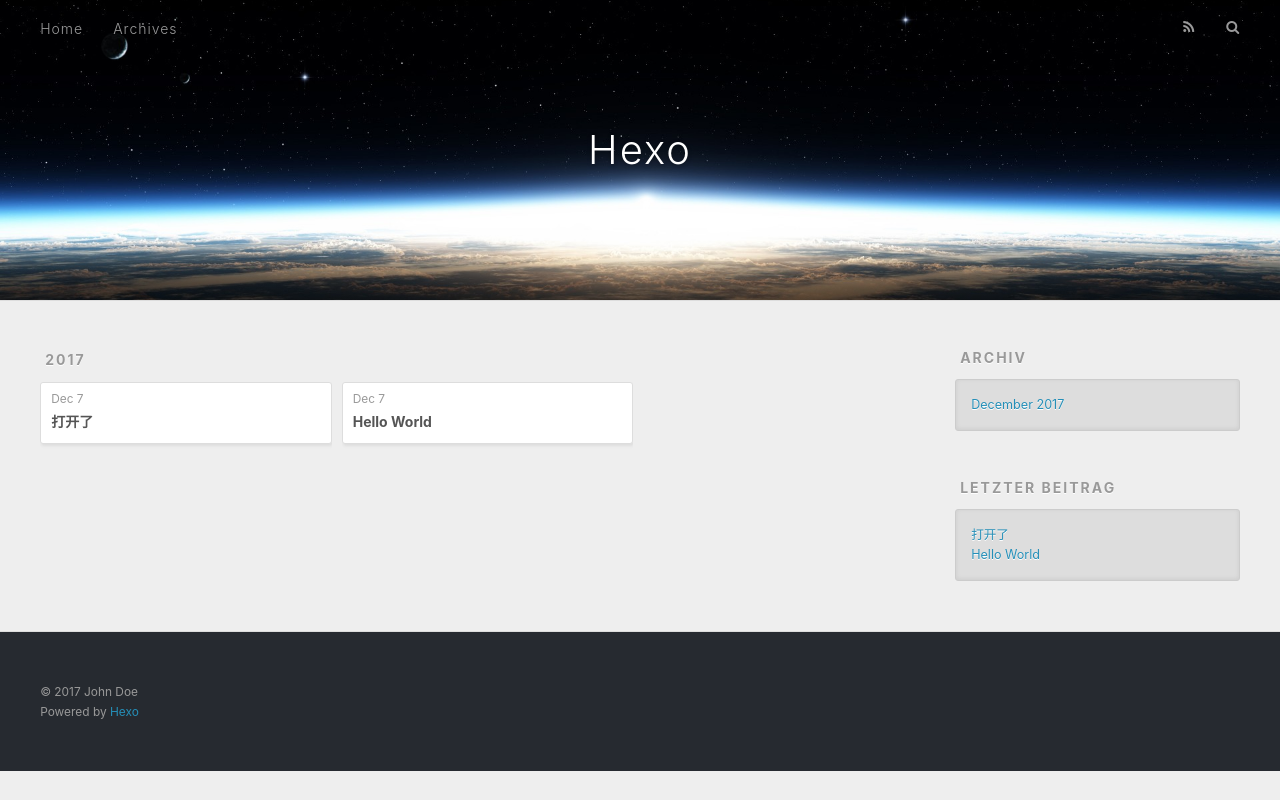
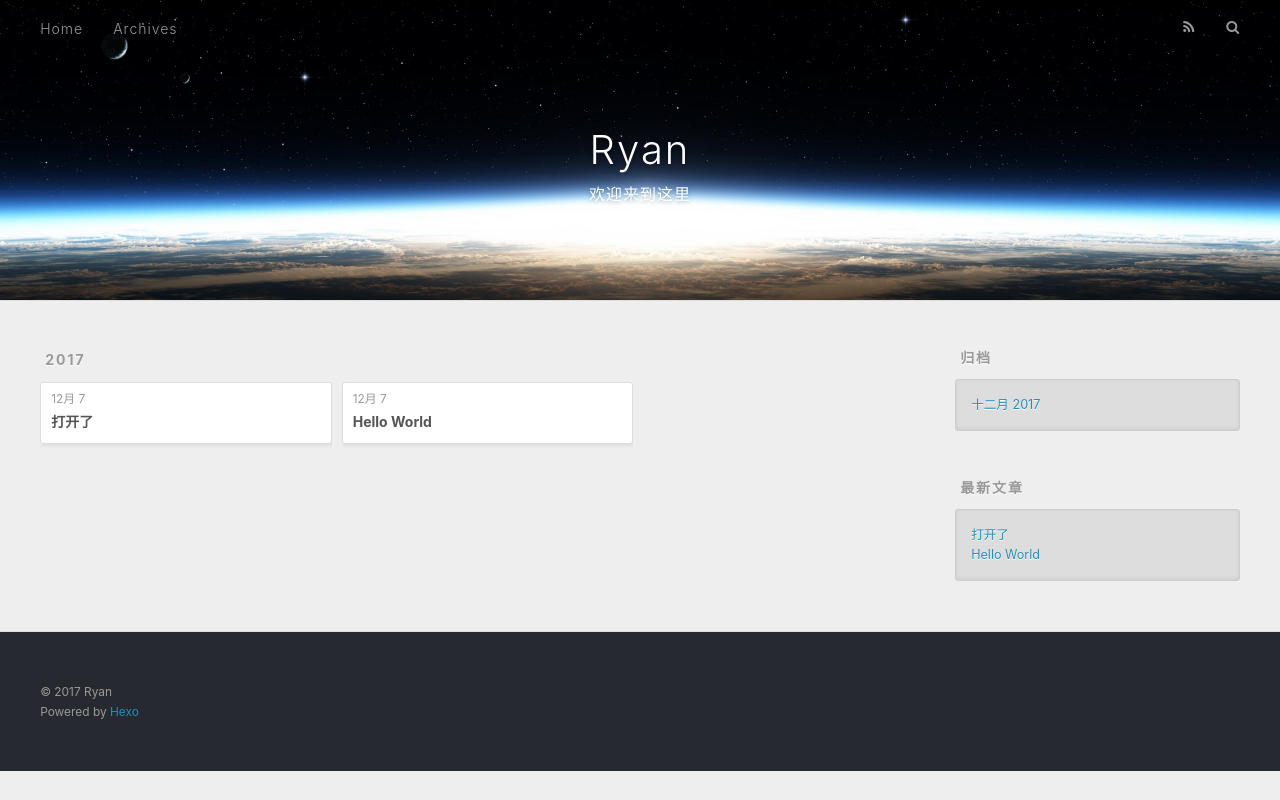
Before and after one commit to zouyajun/zouyajun.github.io, a plain HTML site: page archives/2017/12/index.html in a window 1280 px wide. Drawn offline with nearby package versions, Linux system fonts and the light colour scheme.

Commit message:
Site updated: 2017-12-07 17:16:24

```diff
--- a/archives/2017/12/index.html
+++ b/archives/2017/12/index.html
@@ -5,16 +5,17 @@
 
 
 
-  <title>Archiv: 2017/12 | Hexo</title>
+  <title>归档: 2017/12 | Ryan</title>
   <meta name="viewport" content="width=device-width, initial-scale=1, maximum-scale=1">
   <meta property="og:type" content="website">
-<meta property="og:title" content="Hexo">
+<meta property="og:title" content="Ryan">
 <meta property="og:url" content="http://yoursite.com/archives/2017/12/index.html">
-<meta property="og:site_name" content="Hexo">
+<meta property="og:site_name" content="Ryan">
+<meta property="og:locale" content="zh-CN">
 <meta name="twitter:card" content="summary">
-<meta name="twitter:title" content="Hexo">
+<meta name="twitter:title" content="Ryan">
 
-    <link rel="alternate" href="/atom.xml" title="Hexo" type="application/atom+xml">
+    <link rel="alternate" href="/atom.xml" title="Ryan" type="application/atom+xml">
 
 
     <link rel="icon" href="/favicon.png">
@@ -33,8 +34,12 @@
   <div id="header-outer" class="outer">
     <div id="header-title" class="inner">
       <h1 id="logo-wrap">
-        <a href="/" id="logo">Hexo</a>
+        <a href="/" id="logo">Ryan</a>
       </h1>
+
+        <h2 id="subtitle-wrap">
+          <a href="/" id="subtitle">欢迎来到这里</a>
+        </h2>
 
     </div>
     <div id="header-inner" class="inner">
@@ -50,7 +55,7 @@
 
           <a id="nav-rss-link" class="nav-icon" href="/atom.xml" title="RSS Feed"></a>
 
-        <a id="nav-search-btn" class="nav-icon" title="Suche"></a>
+        <a id="nav-search-btn" class="nav-icon" title="搜索"></a>
       </nav>
       <div id="search-form-wrap">
         <form action="//google.com/search" method="get" accept-charset="UTF-8" class="search-form"><input type="search" name="q" class="search-form-input" placeholder="Search"><button type="submit" class="search-form-submit">&#xF002;</button><input type="hidden" name="sitesearch" value="http://yoursite.com"></form>
@@ -76,7 +81,7 @@
   <div class="archive-article-inner">
     <header class="archive-article-header">
       <a href="/2017/12/07/打开了/" class="archive-article-date">
-  <time datetime="2017-12-07T08:57:57.000Z" itemprop="datePublished">Dec 7</time>
+  <time datetime="2017-12-07T08:57:57.000Z" itemprop="datePublished">12月 7</time>
 </a>
 
 
@@ -95,7 +100,7 @@
   <div class="archive-article-inner">
     <header class="archive-article-header">
       <a href="/2017/12/07/hello-world/" class="archive-article-date">
-  <time datetime="2017-12-07T07:01:41.000Z" itemprop="datePublished">Dec 7</time>
+  <time datetime="2017-12-07T07:01:41.000Z" itemprop="datePublished">12月 7</time>
 </a>
 
 
@@ -127,9 +132,9 @@
 
 
   <div class="widget-wrap">
-    <h3 class="widget-title">Archiv</h3>
+    <h3 class="widget-title">归档</h3>
     <div class="widget">
-      <ul class="archive-list"><li class="archive-list-item"><a class="archive-list-link" href="/archives/2017/12/">December 2017</a></li></ul>
+      <ul class="archive-list"><li class="archive-list-item"><a class="archive-list-link" href="/archives/2017/12/">十二月 2017</a></li></ul>
     </div>
   </div>
 
@@ -137,7 +142,7 @@
 
 
   <div class="widget-wrap">
-    <h3 class="widget-title">letzter Beitrag</h3>
+    <h3 class="widget-title">最新文章</h3>
     <div class="widget">
       <ul>
 
@@ -161,7 +166,7 @@
 
   <div class="outer">
     <div id="footer-info" class="inner">
-      &copy; 2017 John Doe<br>
+      &copy; 2017 Ryan<br>
       Powered by <a href="http://hexo.io/" target="_blank">Hexo</a>
     </div>
   </div>
```
Also changed, not shown: 2017/12/07/hello-world/index.html (+16 -11 lines), 2017/12/07/打开了/index.html (+16 -11 lines), archives/2017/index.html (+18 -13 lines), archives/index.html (+18 -13 lines), index.html (+18 -13 lines).
